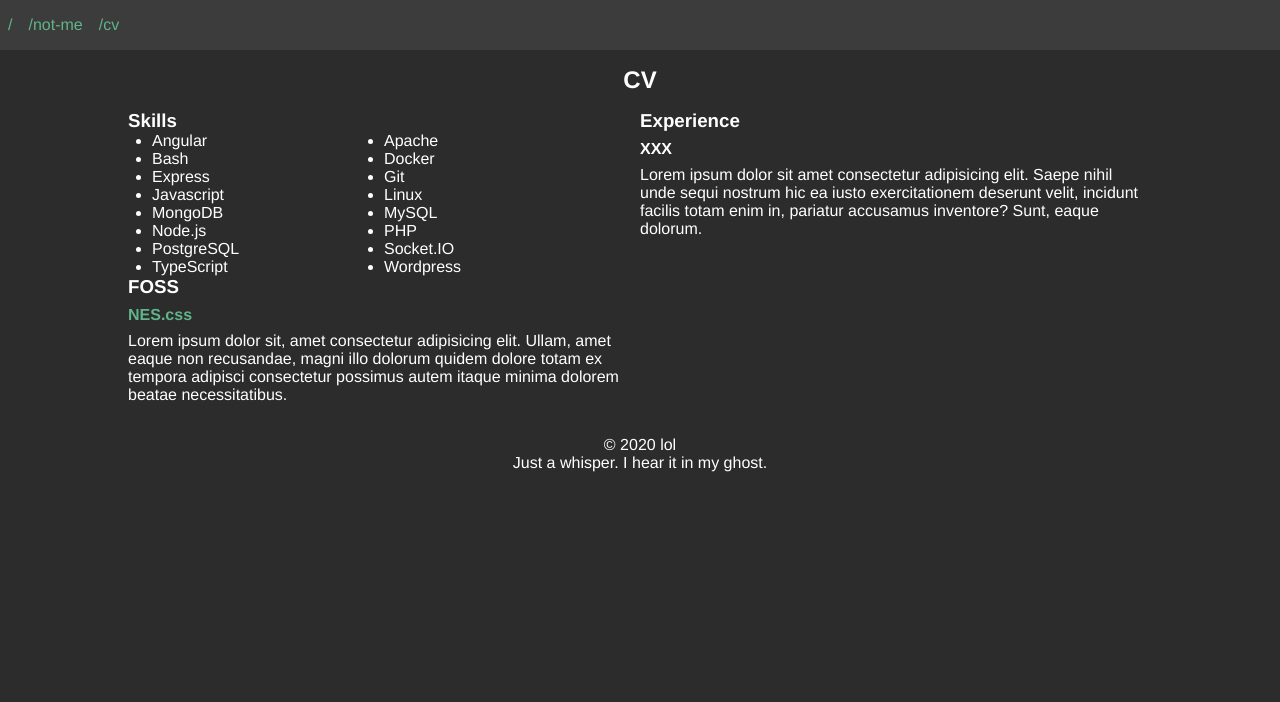
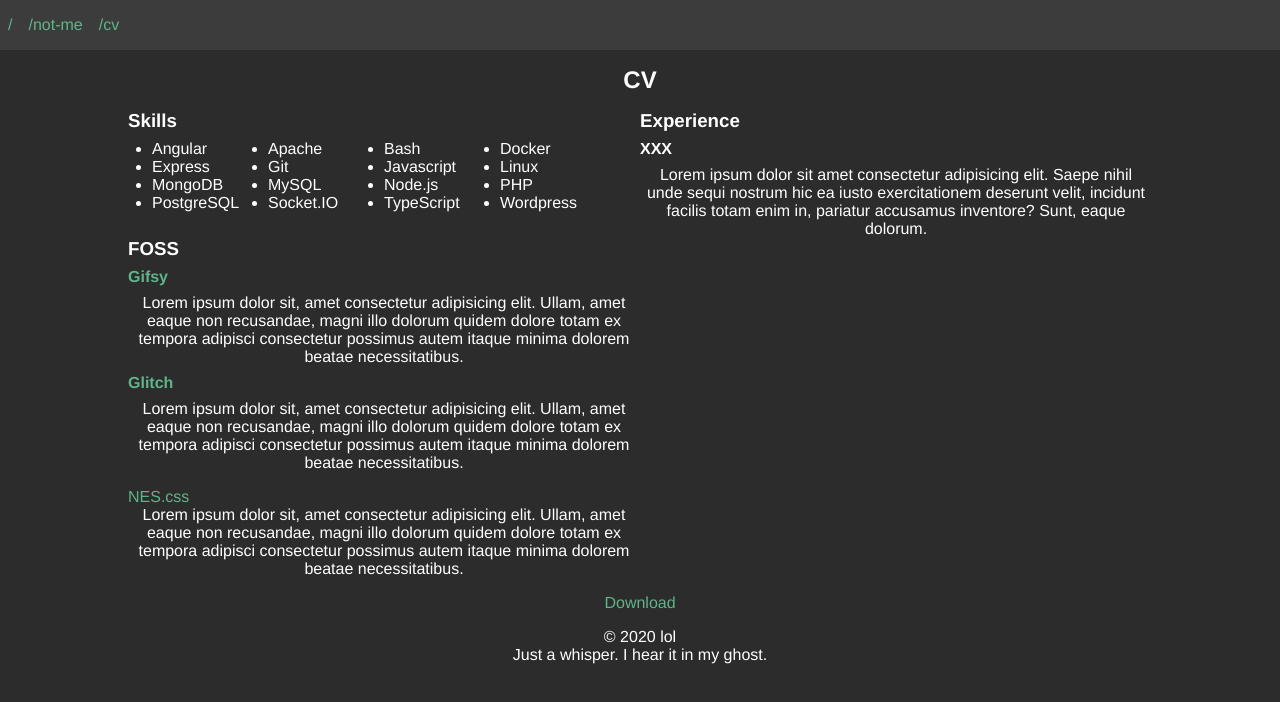
Before and after one commit to wakowarner/wakowarner.github.io, an Angular app: page /cv in a window 1280 px wide. Shown: the top 702 px of the page. Built offline with nearby package versions, Linux system fonts and the light colour scheme.

Commit message:
Ajuste grid y download butotn

```diff
--- a/src/app/paginas/cv/cv.component.html
+++ b/src/app/paginas/cv/cv.component.html
@@ -17,8 +17,20 @@
   <section>
     <h3>FOSS</h3>
     <h4>
-      <a href="https://nostalgic-css.github.io/NES.css/" target="_blank" rel="noopener">NES.css</a>
+      <a href="https://github.com/alexadam/glitch-studio" target="_blank" rel="noopener">Gifsy</a>
     </h4>
+    <p>
+      Lorem ipsum dolor sit, amet consectetur adipisicing elit. Ullam, amet eaque non recusandae, magni illo dolorum quidem dolore totam ex tempora adipisci consectetur possimus autem itaque minima dolorem beatae necessitatibus.
+    </p>
+    <h4>
+      <a href="https://github.com/jpoz/glitch" target="_blank" rel="noopener">Glitch</a>
+    </h4>
+    <p>
+      Lorem ipsum dolor sit, amet consectetur adipisicing elit. Ullam, amet eaque non recusandae, magni illo dolorum quidem dolore totam ex tempora adipisci consectetur possimus autem itaque minima dolorem beatae necessitatibus.
+    </p>
+    <h4>
+    </h4>
+    <a href="https://nostalgic-css.github.io/NES.css/" target="_blank" rel="noopener">NES.css</a>
     <p>
       Lorem ipsum dolor sit, amet consectetur adipisicing elit. Ullam, amet eaque non recusandae, magni illo dolorum quidem dolore totam ex tempora adipisci consectetur possimus autem itaque minima dolorem beatae necessitatibus.
     </p>
@@ -26,3 +38,7 @@
 
 
 </main>
+
+<p>
+  <a href="" target="_blank" rel="noopener">Download</a>
+</p>
--- a/src/app/paginas/cv/cv.component.scss
+++ b/src/app/paginas/cv/cv.component.scss
@@ -10,12 +10,21 @@ main {
       padding: 1rem 0;
     }
     ul {
-      padding: 0 1.5rem;
+      padding: 0.5rem 1.5rem;
       display: grid;
-      grid-template-columns: 50% 50%;
+      grid-template-columns: 25% 25% 25% 25%;
+      @media(max-width: 768px) {
+        grid-template-columns: 50% 50%;
+      }
     }
     h4 {
       padding: 0.5rem 0;
     }
   }
 }
+p {
+  text-align: center;
+  a {
+    padding: 0.5rem;
+  }
+}
```
